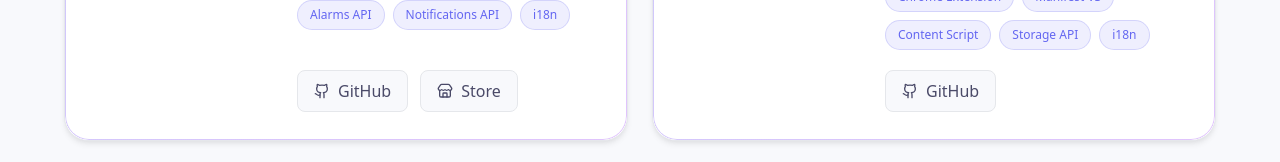
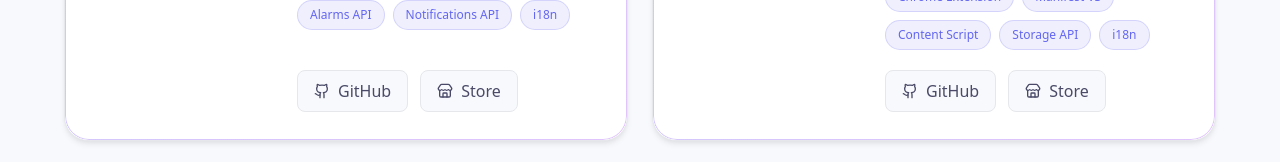
Before and after one commit to iiiiin/portfolio, a Next.js app: page / in a window 1280 px wide. Shown: the part 3103-3265 px from the top of the page. Built offline with nearby package versions, Linux system fonts and the light colour scheme.

Commit message:
chore: 배꼽시계 스토어링크 추가

```diff
--- a/src/data/profile.ts
+++ b/src/data/profile.ts
@@ -188,7 +188,7 @@ export const projects: Project[] = [
             { label: '성과', text: '점심 전 시간 인지를 재미있게 유지하는 사용자 경험 제공' },
         ],
         links: {
-            // store: '#',
+            store: 'https://chromewebstore.google.com/detail/cickockdphahndbedfjbjalmkoepijag?utm_source=item-share-cb',
             github: 'https://github.com/iiiiin/lunch-hourglass.git',
         },
     },
```
